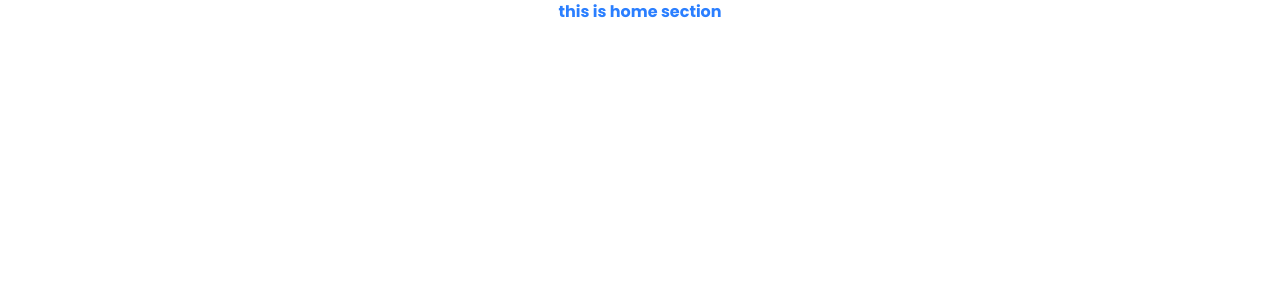
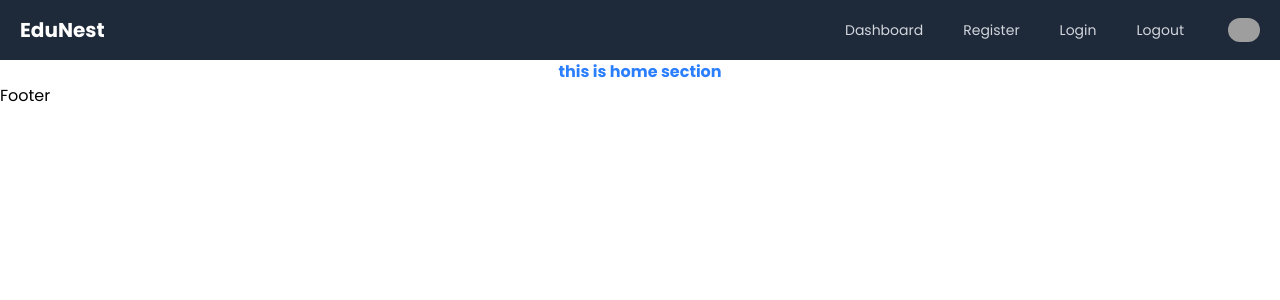
Before and after one commit to kader009/study-platform-frontend, a Next.js app: page / in a window 1280 px wide. Shown: the top 300 px of the page. Built offline with nearby package versions, Linux system fonts and the light colour scheme; grey boxes are pictures that could not be loaded.

Commit message:
navbar added

```diff
--- a/src/app/layout.tsx
+++ b/src/app/layout.tsx
@@ -1,6 +1,8 @@
 import type { Metadata } from 'next';
 import { Poppins } from 'next/font/google';
 import './globals.css';
+import Navbar from '@/components/Navbar';
+import Footer from '@/components/Footer';
 
 const poppins = Poppins({
   subsets: ['latin'],
@@ -19,7 +21,11 @@ export default function RootLayout({
 }>) {
   return (
     <html lang="en">
-      <body className={`${poppins.className} antialiased`}>{children}</body>
+      <body className={`${poppins.className} antialiased`}>
+        <Navbar/>
+        {children}
+        <Footer/>
+        </body>
     </html>
   );
 }
--- /dev/null
+++ b/src/components/Footer.tsx
@@ -0,0 +1,9 @@
+import React from 'react'
+
+const Footer = () => {
+  return (
+    <div>Footer</div>
+  )
+}
+
+export default Footer
--- /dev/null
+++ b/src/components/Navbar.tsx
@@ -0,0 +1,87 @@
+'use client';
+import { useState } from 'react';
+import Link from 'next/link';
+import Image from 'next/image';
+
+const Navbar = () => {
+  const [isOpen, setIsOpen] = useState(false);
+  const toggleMenu = () => {
+    setIsOpen(!isOpen);
+  };
+
+  return (
+    <nav className="bg-gray-800 py-3 px-5">
+      <div className="container mx-auto flex items-center justify-between">
+        {/* Logo and Mobile Hamburger Icon */}
+        <div className="flex items-center">
+          <Link href="/" className="text-white text-xl font-bold mr-4">
+            EduNest
+          </Link>
+          <button
+            onClick={toggleMenu}
+            className="text-white focus:outline-none md:hidden"  // Hide on medium and up
+          >
+            <svg
+              className="w-6 h-6 fill-current"
+              viewBox="0 0 24 24"
+              xmlns="http://www.w3.org/2000/svg"
+            >
+              <path
+                fillRule="evenodd"
+                clipRule="evenodd"
+                d="M3 6h18v2H3V6zm0 5h18v2H3v-2zm0 5h18v2H3v-2z"
+              />
+            </svg>
+          </button>
+        </div>
+
+        {/* Navigation Links */}
+        <div
+          className={`${
+            isOpen ? 'block' : 'hidden'
+          }  md:flex md:items-center w-full md:w-auto`}
+        >
+          <div className="text-sm md:flex md:items-center md:space-x-4">
+            <Link
+              href="/dashboard"
+              className="block mt-4 md:inline-block md:mt-0 text-gray-300 hover:bg-gray-700 hover:text-white px-3 py-2 rounded-md font-medium"
+            >
+              Dashboard
+            </Link>
+            <Link
+              href="/register"
+              className="block mt-4 md:inline-block md:mt-0 text-gray-300 hover:bg-gray-700 hover:text-white px-3 py-2 rounded-md font-medium"
+            >
+              Register
+            </Link>
+            <Link
+              href="/login"
+              className="block mt-4 md:inline-block md:mt-0 text-gray-300 hover:bg-gray-700 hover:text-white px-3 py-2 rounded-md font-medium"
+            >
+              Login
+            </Link>
+            <Link
+              href="/logout"
+              className="block mt-4 md:inline-block md:mt-0 text-gray-300 hover:bg-gray-700 hover:text-white px-3 py-2 rounded-md font-medium"
+            >
+              Logout
+            </Link>
+
+            {/* Profile Image (Dummy) */}
+            <div className="ml-4">
+              <Image
+                src="/profile.jpg" // Path to your dummy profile image
+                alt="Profile"
+                width={32}
+                height={32}
+                className="rounded-full"
+              />
+            </div>
+          </div>
+        </div>
+      </div>
+    </nav>
+  );
+};
+
+export default Navbar;
```
